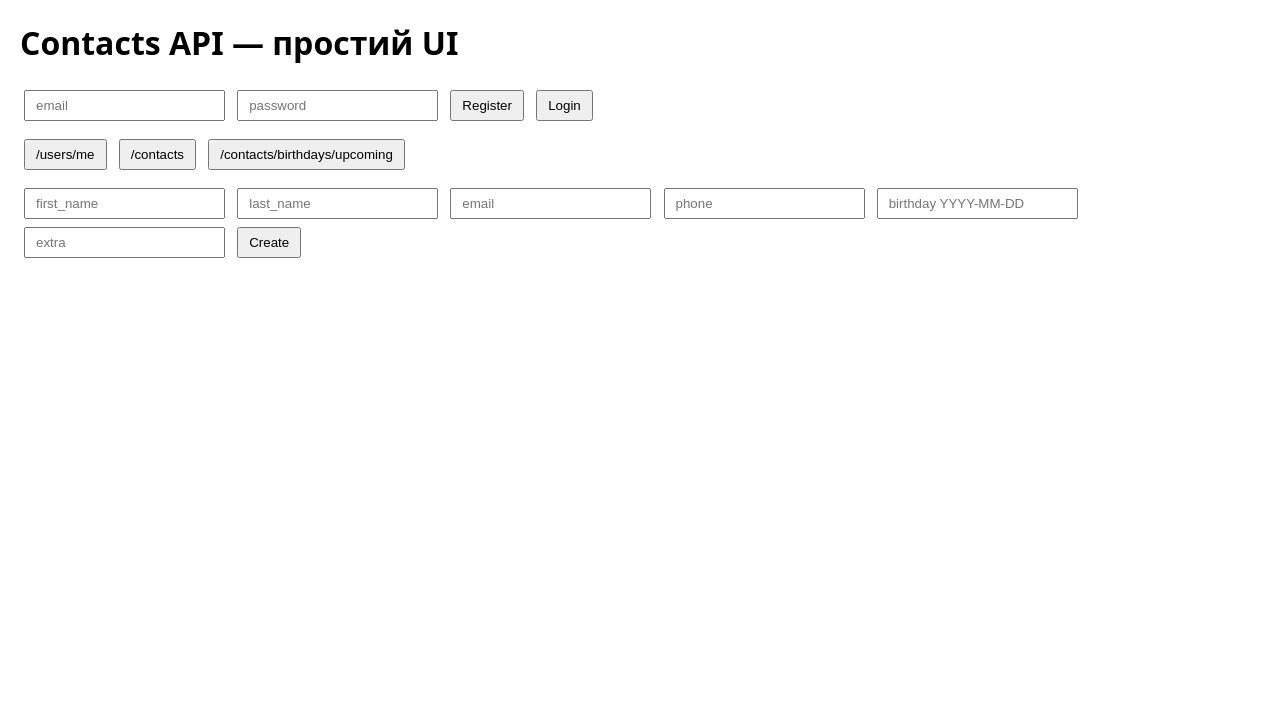
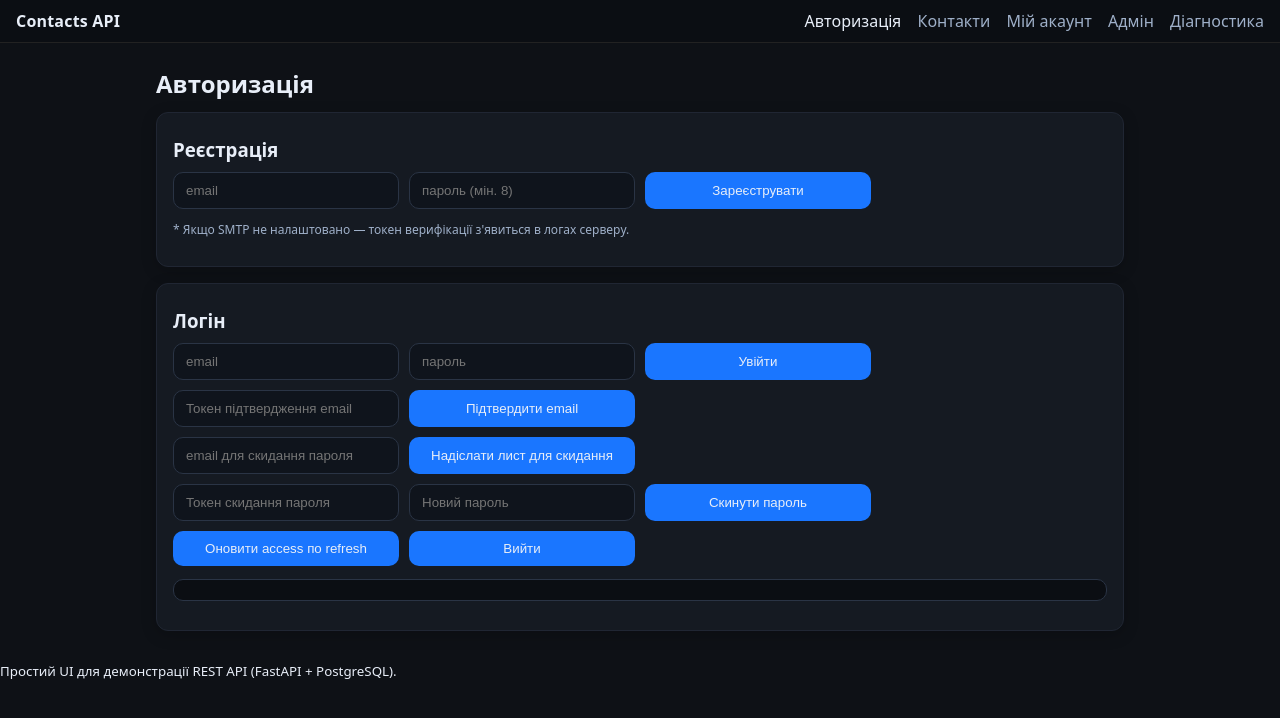
Before and after one commit to Yadro13/goit-pythonweb-hw-012, a FastAPI app: page /ui in a window 1280 px wide. Shown: the top 718 px of the page. Run offline with FastAPI, Linux system fonts and the light colour scheme.

Commit message:
FIX: added static pages & fixed dockerfile

```diff
--- /dev/null
+++ b/app/web/static/app.js
@@ -0,0 +1,203 @@
+const $ = (sel) => document.querySelector(sel);
+const baseUrl = window.location.origin;
+
+const store = {
+  get access() { return localStorage.getItem("access_token") || ""; },
+  set access(v) { localStorage.setItem("access_token", v || ""); },
+  get refresh() { return localStorage.getItem("refresh_token") || ""; },
+  set refresh(v) { localStorage.setItem("refresh_token", v || ""); },
+  clear() { localStorage.removeItem("access_token"); localStorage.removeItem("refresh_token"); }
+};
+
+function authHeaders() {
+  const h = { "Accept": "application/json" };
+  if (store.access) h["Authorization"] = "Bearer " + store.access;
+  return h;
+}
+
+async function api(url, opts = {}) {
+  const res = await fetch(url, opts);
+  const ct = res.headers.get("content-type") || "";
+  const data = ct.includes("application/json") ? await res.json() : await res.text();
+  return { ok: res.ok, status: res.status, data };
+}
+
+function showSection(id) {
+  document.querySelectorAll(".section").forEach(s => s.classList.add("hidden"));
+  document.querySelectorAll(".nav a").forEach(a => a.classList.remove("active"));
+  $("#" + id).classList.remove("hidden");
+  document.querySelector(`.nav a[data-section="${id}"]`)?.classList.add("active");
+}
+
+document.querySelectorAll(".nav a").forEach(a => {
+  a.addEventListener("click", e => {
+    e.preventDefault();
+    showSection(a.dataset.section);
+  });
+});
+
+$("#btn-register").onclick = async () => {
+  const email = $("#reg-email").value.trim();
+  const password = $("#reg-pass").value;
+  const { ok, status, data } = await api(baseUrl + "/auth/register", {
+    method: "POST", headers: { "Content-Type": "application/json" },
+    body: JSON.stringify({ email, password })
+  });
+  $("#auth-out").textContent = JSON.stringify({ ok, status, data }, null, 2);
+};
+
+$("#btn-login").onclick = async () => {
+  const email = $("#login-email").value.trim();
+  const password = $("#login-pass").value;
+  const body = new URLSearchParams({ username: email, password });
+  const { ok, status, data } = await api(baseUrl + "/auth/login", {
+    method: "POST",
+    headers: { "Accept": "application/json", "Content-Type": "application/x-www-form-urlencoded" },
+    body
+  });
+  if (ok) {
+    store.access = data.access_token;
+    store.refresh = data.refresh_token || "";
+  }
+  $("#auth-out").textContent = JSON.stringify({ ok, status, data }, null, 2);
+};
+
+$("#btn-verify").onclick = async () => {
+  const token = $("#verify-token").value.trim();
+  const { ok, status, data } = await api(baseUrl + "/auth/verify-email?token=" + encodeURIComponent(token));
+  $("#auth-out").textContent = JSON.stringify({ ok, status, data }, null, 2);
+};
+
+$("#btn-forgot").onclick = async () => {
+  const email = $("#forgot-email").value.trim();
+  const { ok, status, data } = await api(baseUrl + "/auth/forgot-password?email=" + encodeURIComponent(email), {
+    method: "POST", headers: authHeaders()
+  });
+  $("#auth-out").textContent = JSON.stringify({ ok, status, data }, null, 2);
+};
+
+$("#btn-reset").onclick = async () => {
+  const token = $("#reset-token").value.trim();
+  const new_password = $("#new-pass").value;
+  const { ok, status, data } = await api(baseUrl + "/auth/reset-password", {
+    method: "POST", headers: { "Content-Type": "application/json" },
+    body: JSON.stringify({ token, new_password })
+  });
+  $("#auth-out").textContent = JSON.stringify({ ok, status, data }, null, 2);
+};
+
+$("#btn-refresh").onclick = async () => {
+  const { ok, status, data } = await api(baseUrl + "/auth/refresh", {
+    method: "POST", headers: { "Content-Type": "application/json" },
+    body: JSON.stringify({ refresh_token: store.refresh })
+  });
+  if (ok) store.access = data.access_token;
+  $("#auth-out").textContent = JSON.stringify({ ok, status, data }, null, 2);
+};
+
+$("#btn-logout").onclick = () => {
+  store.clear();
+  $("#auth-out").textContent = "Вихід виконано.";
+};
+
+$("#btn-create-contact").onclick = async () => {
+  const body = {
+    first_name: $("#c-first").value.trim(),
+    last_name: $("#c-last").value.trim(),
+    email: $("#c-email").value.trim(),
+    phone: $("#c-phone").value.trim(),
+    birthday: $("#c-bday").value,
+    extra: $("#c-extra").value.trim() || null
+  };
+  await api(baseUrl + "/contacts", {
+    method: "POST", headers: { ...authHeaders(), "Content-Type": "application/json" },
+    body: JSON.stringify(body)
+  });
+  await loadContacts();
+};
+
+$("#btn-load-contacts").onclick = loadContacts;
+async function loadContacts() {
+  const q = new URLSearchParams();
+  const f = $("#q-first").value.trim(); if (f) q.set("first_name", f);
+  const l = $("#q-last").value.trim(); if (l) q.set("last_name", l);
+  const e = $("#q-email").value.trim(); if (e) q.set("email", e);
+  const url = baseUrl + "/contacts" + (q.toString() ? "?" + q.toString() : "");
+  const { data } = await api(url, { headers: authHeaders() });
+  const tbody = $("#contacts-table tbody"); tbody.innerHTML = "";
+  (data || []).forEach(c => {
+    const tr = document.createElement("tr");
+    tr.innerHTML = `
+      <td>${c.id}</td>
+      <td>${c.first_name}</td>
+      <td>${c.last_name}</td>
+      <td>${c.email}</td>
+      <td><input value="${c.phone || ""}" data-id="${c.id}" class="cell-input"/></td>
+      <td>${c.birthday || ""}</td>
+      <td>
+        <button class="btn-save" data-id="${c.id}">Зберегти</button>
+        <button class="btn-del danger" data-id="${c.id}">Видалити</button>
+      </td>`;
+    tbody.appendChild(tr);
+  });
+  tbody.querySelectorAll(".btn-save").forEach(btn => btn.onclick = async () => {
+    const id = btn.dataset.id;
+    const phone = tbody.querySelector(`input[data-id="${id}"]`).value;
+    await api(baseUrl + "/contacts/" + id, {
+      method: "PUT", headers: { ...authHeaders(), "Content-Type": "application/json" },
+      body: JSON.stringify({ phone })
+    });
+    await loadContacts();
+  });
+  tbody.querySelectorAll(".btn-del").forEach(btn => btn.onclick = async () => {
+    const id = btn.dataset.id;
+    await api(baseUrl + "/contacts/" + id, { method: "DELETE", headers: authHeaders() });
+    await loadContacts();
+  });
+}
+
+$("#btn-upcoming").onclick = async () => {
+  const { data } = await api(baseUrl + "/contacts/birthdays/upcoming?days=7", { headers: authHeaders() });
+  const ul = $("#upcoming-list"); ul.innerHTML = "";
+  (data || []).forEach(c => {
+    const li = document.createElement("li");
+    li.textContent = `${c.first_name} ${c.last_name} — ${c.birthday}`;
+    ul.appendChild(li);
+  });
+};
+
+$("#btn-me").onclick = async () => {
+  const { ok, status, data } = await api(baseUrl + "/users/me", { headers: authHeaders() });
+  $("#me-out").textContent = JSON.stringify({ ok, status, data }, null, 2);
+};
+
+$("#btn-upload-avatar").onclick = async () => {
+  const f = $("#avatar-file").files[0];
+  if (!f) return;
+  const form = new FormData();
+  form.append("file", f);
+  const { ok, status, data } = await api(baseUrl + "/users/me/avatar", {
+    method: "POST", headers: authHeaders(), body: form
+  });
+  $("#avatar-out").textContent = JSON.stringify({ ok, status, data }, null, 2);
+};
+
+$("#btn-set-default-avatar").onclick = async () => {
+  const url = $("#def-avatar-url").value.trim();
+  const { ok, status, data } = await api(baseUrl + "/users/admin/default-avatar?url=" + encodeURIComponent(url), {
+    method: "POST", headers: authHeaders()
+  });
+  $("#admin-out").textContent = JSON.stringify({ ok, status, data }, null, 2);
+};
+
+$("#btn-get-default-avatar").onclick = async () => {
+  const { ok, status, data } = await api(baseUrl + "/users/default-avatar", { headers: authHeaders() });
+  $("#admin-out").textContent = JSON.stringify({ ok, status, data }, null, 2);
+};
+
+$("#btn-ping").onclick = async () => {
+  const { ok, status } = await api(baseUrl + "/docs");
+  $("#diag-out").textContent = JSON.stringify({ ok, status }, null, 2);
+};
+
+showSection("auth");
--- /dev/null
+++ b/app/web/static/styles.css
@@ -0,0 +1,22 @@
+:root { --bg:#0e1116; --card:#151a22; --text:#e8eef8; --muted:#9fb0c9; --accent:#4da3ff; --danger:#ff6b6b; }
+* { box-sizing: border-box; }
+body { margin:0; font-family: system-ui, -apple-system, Segoe UI, Roboto, Arial, sans-serif; background: var(--bg); color: var(--text); }
+.topbar { display:flex; justify-content: space-between; align-items:center; padding: 10px 16px; background:#0b0e13; border-bottom:1px solid #222; position: sticky; top:0; }
+.brand { font-weight:700; letter-spacing: .2px; }
+.nav a { color: var(--muted); text-decoration:none; margin-left:12px; }
+.nav a.active, .nav a:hover { color: var(--text); }
+.container { max-width: 1000px; margin: 24px auto; padding: 0 16px; }
+.section { margin-bottom: 28px; }
+.hidden { display:none; }
+.card { background: var(--card); border: 1px solid #202633; padding:16px; border-radius: 12px; margin-bottom: 16px; box-shadow: 0 4px 16px rgba(0,0,0,.2); }
+h2 { margin: 0 0 12px 0; }
+h3 { margin: 8px 0 10px 0; }
+.grid { display:grid; grid-template-columns: repeat(auto-fill, minmax(220px,1fr)); gap:10px; margin-bottom: 10px; }
+input, button { padding:10px 12px; border-radius:10px; border:1px solid #2a3445; background:#0f141c; color: var(--text); }
+button { background: #1a76ff; border: none; cursor: pointer; }
+button:hover { filter: brightness(1.1); }
+button.danger { background: var(--danger); }
+.table { width:100%; border-collapse: collapse; }
+.table th, .table td { border-bottom: 1px solid #2a3445; padding: 8px; font-size: 14px; }
+.out { background:#0b0e13; border:1px solid #2a3445; padding:10px; border-radius:10px; max-height:220px; overflow:auto; }
+.hint { color: var(--muted); font-size: 12px; }
--- /dev/null
+++ b/app/web/templates/base.html
@@ -0,0 +1,28 @@
+<!doctype html>
+<html lang="uk">
+  <head>
+    <meta charset="utf-8"/>
+    <meta name="viewport" content="width=device-width,initial-scale=1"/>
+    <title>Contacts API — UI</title>
+    <link rel="stylesheet" href="/static/styles.css"/>
+  </head>
+  <body>
+    <header class="topbar">
+      <div class="brand">Contacts API</div>
+      <nav class="nav">
+        <a href="#" data-section="auth">Авторизація</a>
+        <a href="#" data-section="contacts">Контакти</a>
+        <a href="#" data-section="account">Мій акаунт</a>
+        <a href="#" data-section="admin">Адмін</a>
+        <a href="#" data-section="diagnostics">Діагностика</a>
+      </nav>
+    </header>
+    <main class="container">
+      {% block content %}{% endblock %}
+    </main>
+    <footer class="footer">
+      <small>Простий UI для демонстрації REST API (FastAPI + PostgreSQL).</small>
+    </footer>
+    <script src="/static/app.js"></script>
+  </body>
+</html>
--- a/app/web/templates/index.html
+++ b/app/web/templates/index.html
@@ -1,99 +1,114 @@
-<!DOCTYPE html>
-<html lang="uk">
-<head>
-  <meta charset="UTF-8" />
-  <title>Contacts UI</title>
-  <meta name="viewport" content="width=device-width, initial-scale=1" />
-  <style>
-    body { font-family: system-ui, Arial, sans-serif; margin: 20px; }
-    input, button { padding: 6px 10px; margin: 4px; }
-    .row { margin-bottom: 10px; }
-    .card { border: 1px solid #ddd; padding: 12px; border-radius: 8px; margin: 8px 0; }
-    .muted { color: #777; font-size: 12px; }
-    #contacts { margin-top: 10px; }
-  </style>
-</head>
-<body>
-  <h1>Contacts API — простий UI</h1>
-  <div class="row">
-    <input id="email" placeholder="email" />
-    <input id="password" placeholder="password" type="password" />
-    <button onclick="register()">Register</button>
-    <button onclick="login()">Login</button>
-    <span id="loginStatus" class="muted"></span>
+{% extends "base.html" %}
+{% block content %}
+<section id="auth" class="section">
+  <h2>Авторизація</h2>
+  <div class="card">
+    <h3>Реєстрація</h3>
+    <div class="grid">
+      <input id="reg-email" type="email" placeholder="email"/>
+      <input id="reg-pass" type="password" placeholder="пароль (мін. 8)"/>
+      <button id="btn-register">Зареєструвати</button>
+    </div>
+    <p class="hint">* Якщо SMTP не налаштовано — токен верифікації з'явиться в логах серверу.</p>
   </div>
-  <div class="row">
-    <button onclick="loadMe()">/users/me</button>
-    <button onclick="loadContacts()">/contacts</button>
-    <button onclick="upcoming()">/contacts/birthdays/upcoming</button>
+
+  <div class="card">
+    <h3>Логін</h3>
+    <div class="grid">
+      <input id="login-email" type="email" placeholder="email"/>
+      <input id="login-pass" type="password" placeholder="пароль"/>
+      <button id="btn-login">Увійти</button>
+    </div>
+    <div class="grid">
+      <input id="verify-token" type="text" placeholder="Токен підтвердження email"/>
+      <button id="btn-verify">Підтвердити email</button>
+    </div>
+    <div class="grid">
+      <input id="forgot-email" type="email" placeholder="email для скидання пароля"/>
+      <button id="btn-forgot">Надіслати лист для скидання</button>
+    </div>
+    <div class="grid">
+      <input id="reset-token" type="text" placeholder="Токен скидання пароля"/>
+      <input id="new-pass" type="password" placeholder="Новий пароль"/>
+      <button id="btn-reset">Скинути пароль</button>
+    </div>
+    <div class="grid">
+      <button id="btn-refresh">Оновити access по refresh</button>
+      <button id="btn-logout">Вийти</button>
+    </div>
+    <pre id="auth-out" class="out"></pre>
   </div>
-  <div class="row">
-    <input id="fn" placeholder="first_name" />
-    <input id="ln" placeholder="last_name" />
-    <input id="em" placeholder="email" />
-    <input id="ph" placeholder="phone" />
-    <input id="bd" placeholder="birthday YYYY-MM-DD" />
-    <input id="ex" placeholder="extra" />
-    <button onclick="createContact()">Create</button>
+</section>
+
+<section id="contacts" class="section hidden">
+  <h2>Контакти</h2>
+  <div class="card">
+    <h3>Створити контакт</h3>
+    <div class="grid">
+      <input id="c-first" placeholder="Ім'я"/>
+      <input id="c-last" placeholder="Прізвище"/>
+      <input id="c-email" type="email" placeholder="email"/>
+      <input id="c-phone" placeholder="Телефон"/>
+      <input id="c-bday" type="date" placeholder="День народження"/>
+      <input id="c-extra" placeholder="Додатково (необов.)"/>
+      <button id="btn-create-contact">Створити</button>
+    </div>
   </div>
-  <pre id="me"></pre>
-  <div id="contacts"></div>
 
-<script>
-let accessToken = null;
-function api(path, opts={}) {
-  opts.headers = opts.headers || {};
-  if (accessToken) opts.headers["Authorization"] = "Bearer " + accessToken;
-  if (opts.body && !(opts.body instanceof FormData)) {
-    opts.headers["Content-Type"] = "application/json";
-    opts.body = JSON.stringify(opts.body);
-  }
-  return fetch(path, opts).then(r => r.json());
-}
-async function register() {
-  const email = document.getElementById('email').value;
-  const password = document.getElementById('password').value;
-  const r = await api('/auth/register', {method:'POST', body:{email,password}});
-  alert('Registered: ' + JSON.stringify(r));
-}
-async function login() {
-  const email = document.getElementById('email').value;
-  const password = document.getElementById('password').value;
-  const data = new URLSearchParams();
-  data.append('username', email);
-  data.append('password', password);
-  const r = await fetch('/auth/login', {method:'POST', body:data});
-  const j = await r.json();
-  accessToken = j.access_token || null;
-  document.getElementById('loginStatus').textContent = accessToken ? 'Logged in' : 'Login failed';
-}
-async function loadMe() {
-  const m = await api('/users/me');
-  document.getElementById('me').textContent = JSON.stringify(m, null, 2);
-}
-async function loadContacts() {
-  const arr = await api('/contacts');
-  const root = document.getElementById('contacts');
-  root.innerHTML = '';
-  arr.forEach(c => {
-    const div = document.createElement('div');
-    div.className = 'card';
-    div.textContent = c.first_name + ' ' + c.last_name + ' — ' + c.email;
-    root.appendChild(div);
-  });
-}
-async function upcoming() {
-  const arr = await api('/contacts/birthdays/upcoming?days=7');
-  alert('Upcoming: ' + arr.length);
-}
-async function createContact() {
-  const body = {
-    first_name: fn.value, last_name: ln.value, email: em.value,
-    phone: ph.value, birthday: bd.value, extra: ex.value
-  };
-  const r = await api('/contacts', {method:'POST', body});
-  alert('Created: ' + JSON.stringify(r));
-}
-</script>
-</body>
-</html>
+  <div class="card">
+    <h3>Список контактів</h3>
+    <div class="grid">
+      <input id="q-first" placeholder="пошук: ім'я"/>
+      <input id="q-last" placeholder="пошук: прізвище"/>
+      <input id="q-email" placeholder="пошук: email"/>
+      <button id="btn-load-contacts">Оновити</button>
+    </div>
+    <table id="contacts-table" class="table">
+      <thead><tr><th>ID</th><th>Ім'я</th><th>Прізвище</th><th>Email</th><th>Телефон</th><th>ДР</th><th>Дії</th></tr></thead>
+      <tbody></tbody>
+    </table>
+  </div>
+
+  <div class="card">
+    <h3>Дні народження (на 7 днів)</h3>
+    <button id="btn-upcoming">Показати</button>
+    <ul id="upcoming-list"></ul>
+  </div>
+</section>
+
+<section id="account" class="section hidden">
+  <h2>Мій акаунт</h2>
+  <div class="card">
+    <button id="btn-me">Завантажити профіль</button>
+    <pre id="me-out" class="out"></pre>
+  </div>
+  <div class="card">
+    <h3>Оновити аватар</h3>
+    <input id="avatar-file" type="file" accept="image/*"/>
+    <button id="btn-upload-avatar">Завантажити</button>
+    <pre id="avatar-out" class="out"></pre>
+    <p class="hint">* Без CLOUDINARY_URL ендпоінт поверне 503 — це очікувано.</p>
+  </div>
+</section>
+
+<section id="admin" class="section hidden">
+  <h2>Адмін</h2>
+  <div class="card">
+    <div class="grid">
+      <input id="def-avatar-url" placeholder="URL аватару за замовчуванням"/>
+      <button id="btn-set-default-avatar">Зберегти</button>
+      <button id="btn-get-default-avatar">Поточний</button>
+    </div>
+    <pre id="admin-out" class="out"></pre>
+    <p class="hint">* Доступ лише для ролі <code>admin</code>.</p>
+  </div>
+</section>
+
+<section id="diagnostics" class="section hidden">
+  <h2>Діагностика</h2>
+  <div class="card">
+    <button id="btn-ping">Ping /docs</button>
+    <pre id="diag-out" class="out"></pre>
+  </div>
+</section>
+{% endblock %}
```
Also changed, not shown: 1 other file.
